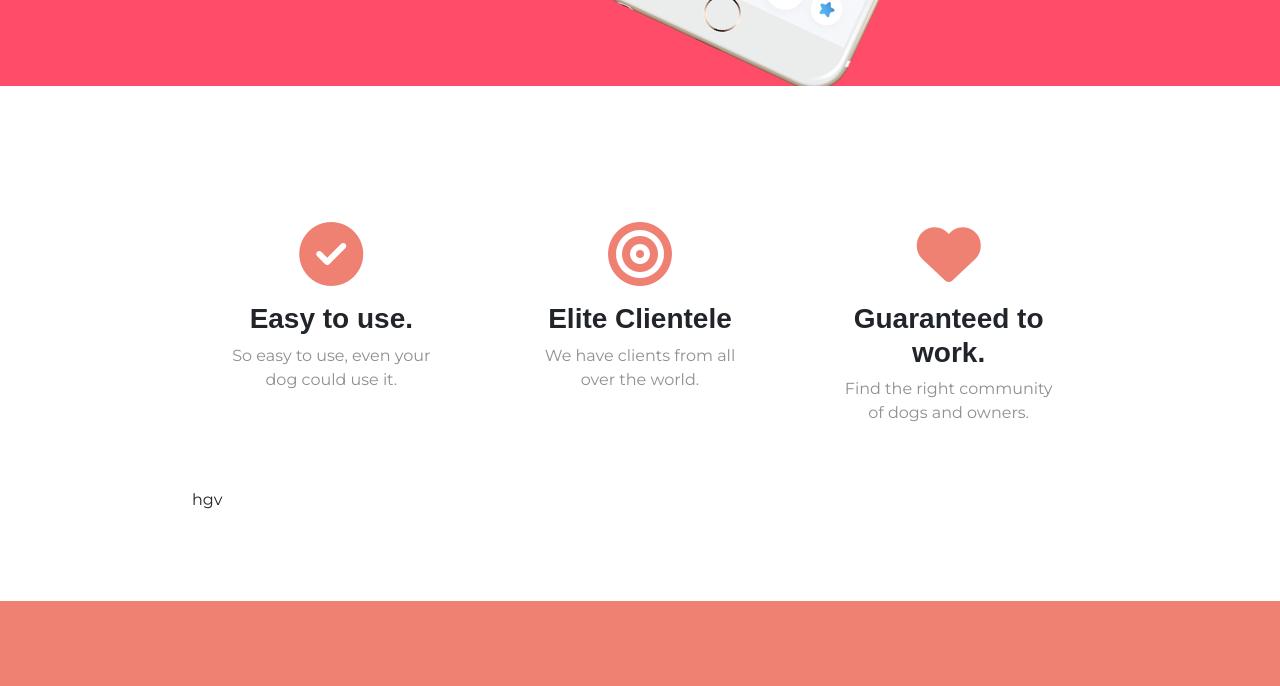
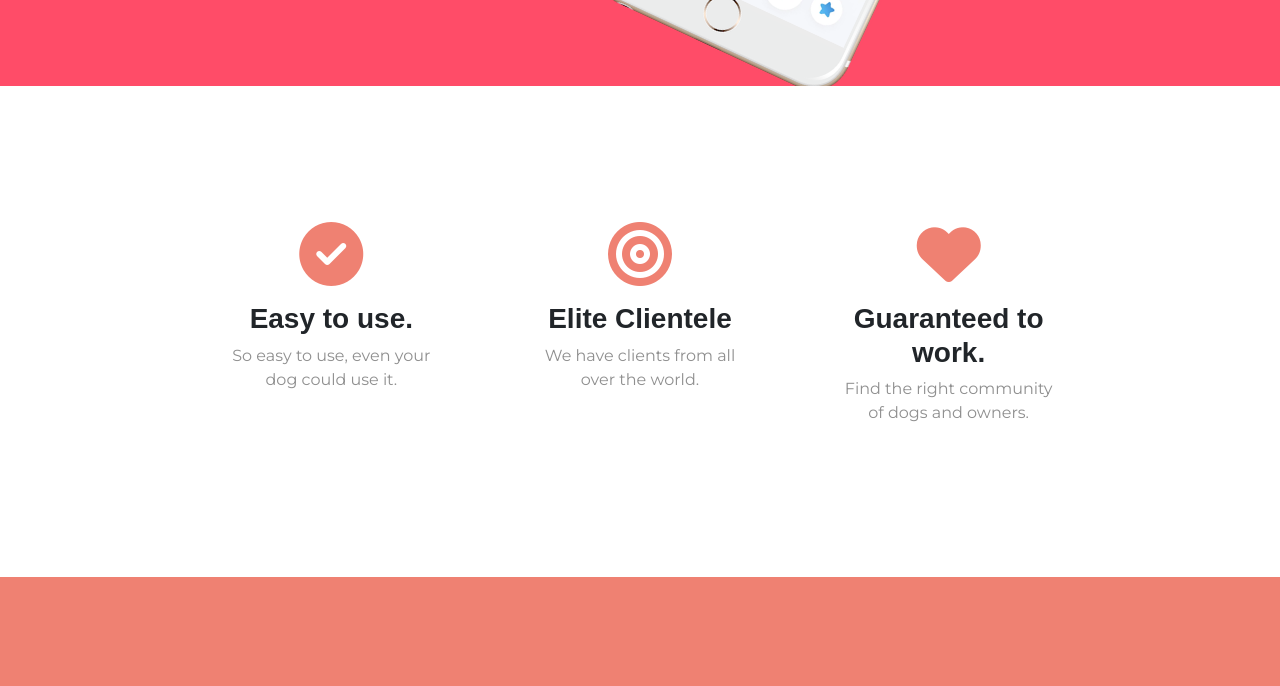
Before and after one commit to Harine-kr/TinDog-Start, a plain HTML site: page TinDog-Start-master/index.html in a window 1280 px wide. Shown: the part 667-1353 px from the top of the page. Drawn offline with nearby package versions, Linux system fonts and the light colour scheme.

Commit message:
another commit

```diff
--- a/TinDog-Start-master/index.html
+++ b/TinDog-Start-master/index.html
@@ -89,7 +89,7 @@
             <p>Find the right community of dogs and owners.</p>
          </div>
       </div>
-      hgv
+
    </section>
 
 
```
